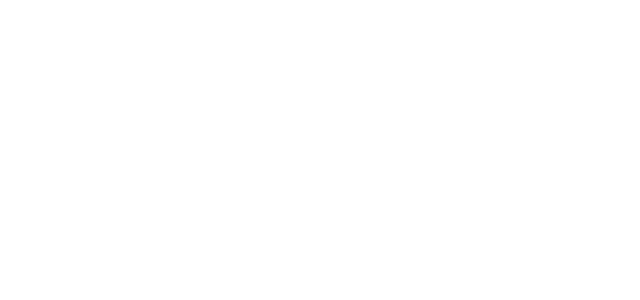
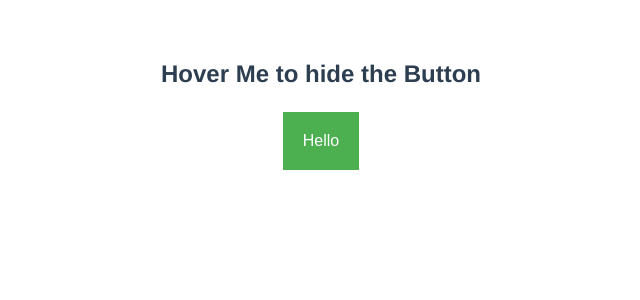
Before and after one commit to programeasily/vue-3-basics, a Vue app: page /getcurrentinstancedemo in a window 1280 px wide. Before the commit this address had no page. Shown: the top 300 px of the page, without its empty margins (319-959 px from the left). Built offline with nearby package versions, Linux system fonts and the light colour scheme.

Commit message:
initial commit

```diff
--- a/package.json
+++ b/package.json
@@ -43,5 +43,5 @@
   "keywords": [
     "vue"
   ],
-  "description": ""
+  "description": "Program Easily helps people to learn about Vue Basics in a easy manner"
 }
--- a/src/components/Home.vue
+++ b/src/components/Home.vue
@@ -1,4 +1,10 @@
 <template>
   <h1>Welcome to Program easily</h1>
   <h2>Here You can Learn Vue 3 Basics. Have fun!.</h2>
+  <p>
+    Visit
+    <a href="http://programeasily.com/" target="_blank" rel="noopener"
+      >Program easily</a
+    >.
+  </p>
 </template>
--- /dev/null
+++ b/src/components/ui/Button.vue
@@ -0,0 +1,68 @@
+<template>
+  <div v-show="display">
+    <button class="btn">
+      {{ label }}
+    </button>
+  </div>
+</template>
+
+<script>
+import { getCurrentInstance, onMounted, reactive, toRefs } from "vue";
+import store from "./store";
+export default {
+  props: {
+    id: String,
+    label: {
+      type: String,
+      default: "Default",
+    },
+  },
+  setup(props) {
+    let state = reactive({
+      display: true,
+    });
+    useBase(props);
+    const methods = useMethods(state);
+    return {
+      ...methods,
+      ...toRefs(state),
+    };
+  },
+};
+// getCurrentInstance accessible on a composable function
+// But it should be called inside setup function
+const useBase = function (props) {
+  onMounted(() => {
+    let instance = getCurrentInstance();
+    // Component instance stored in a global store.
+    store.setInstance(props.id, instance.proxy);
+  });
+};
+const useMethods = function (state) {
+  const hide = () => {
+    state.display = false;
+  };
+  const show = () => {
+    state.display = true;
+  };
+  return {
+    hide,
+    show,
+  };
+};
+</script>
+
+<style scoped>
+.btn {
+  background-color: #4caf50; /* Green */
+  border: none;
+  color: white;
+  padding: 20px;
+  text-align: center;
+  text-decoration: none;
+  display: inline-block;
+  font-size: 16px;
+  margin: 4px 2px;
+  cursor: pointer;
+}
+</style>
--- /dev/null
+++ b/src/components/ui/store.js
@@ -0,0 +1,15 @@
+
+const store = {}
+
+/**
+ * A Global Store for component instances
+ * Note that id should be unique
+ */
+export default {
+    setInstance(id,proxy){
+        store[id] = proxy;
+    },
+    getInstance(id){
+        return store[id];
+    }
+}
--- /dev/null
+++ b/src/page/GetCurrentInstanceDemo.vue
@@ -0,0 +1,40 @@
+<template>
+    <div @mouseover="onMouseover" @mouseout="onMouseleave">
+        <h2>Hover Me to hide the Button </h2>
+    </div>
+    <div>
+        <Button id="btn" :label="header"></Button>
+    </div>
+</template>
+
+<script>
+import { ref } from 'vue'
+import Button from '../components/ui/Button'
+import store from '../components/ui/store';
+    export default {
+        components: {
+            Button
+        },
+        setup(){
+            let header = ref("Hello");
+            const onMouseover = () => {
+                // Here we can access Button component instance
+                // And invoke it's methods using proxy object
+                store.getInstance("btn").hide();
+            }
+            const onMouseleave = () => {
+                store.getInstance("btn").show();
+            }
+            return {
+                header,
+                onMouseover,
+                onMouseleave
+            }
+        }
+
+    }
+</script>
+
+<style scoped>
+
+</style>
--- a/src/router/router.js
+++ b/src/router/router.js
@@ -1,5 +1,6 @@
 import { createWebHistory, createRouter } from "vue-router";
 
+import GetCurrentInstanceDemo from "../page/GetCurrentInstanceDemo";
 import ComputedGetDemo from "../page/ComputedGetDemo";
 import ComputedSetDemo from "../page/ComputedSetDemo";
 import ComputedExpressionDemo from "../page/ComputedExpressionDemo";
@@ -10,7 +11,8 @@
   { path: "/", component: Home },
   { path: "/computedgetdemo", component: ComputedGetDemo },
   { path: "/computedsetdemo", component: ComputedSetDemo },
-  { path: "/computedexpdemo", component: ComputedExpressionDemo }
+  { path: "/computedexpdemo", component: ComputedExpressionDemo },
+  { path: "/getcurrentinstancedemo", component: GetCurrentInstanceDemo }
 ];
 
 // Create the router instance and pass the `routes` option
```
